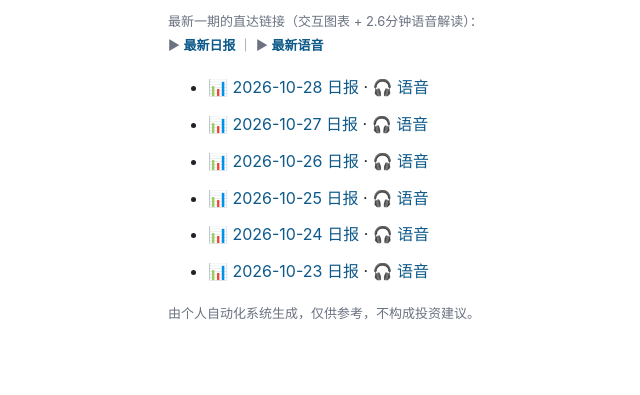
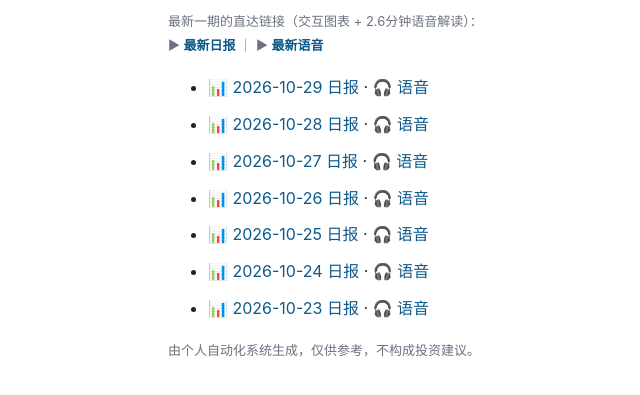
Before and after one commit to XU-Malice/finance-daily, a plain HTML site: page index.html in a window 1280 px wide. Shown: the part 63-458 px from the top of the page, without its empty margins (132-772 px from the left). Drawn offline with Linux system fonts and the light colour scheme.

Commit message:
更新目录

```diff
--- a/index.html
+++ b/index.html
@@ -6,6 +6,7 @@ h1{font-size:20px;border-left:4px solid #b3261e;padding-left:10px}a{color:#0e5a8
 <p class="tip">最新一期的直达链接（交互图表 + 2.6分钟语音解读）：<br>
 ▶ <a href="latest.html"><b>最新日报</b></a> ｜ ▶ <a href="latest.mp3"><b>最新语音</b></a></p>
 <ul>
+<li><a href="reports/2026-10-29.html">📊 2026-10-29 日报</a> · <a href="voice/2026-10-29.mp3">🎧 语音</a></li>
 <li><a href="reports/2026-10-28.html">📊 2026-10-28 日报</a> · <a href="voice/2026-10-28.mp3">🎧 语音</a></li>
 <li><a href="reports/2026-10-27.html">📊 2026-10-27 日报</a> · <a href="voice/2026-10-27.mp3">🎧 语音</a></li>
 <li><a href="reports/2026-10-26.html">📊 2026-10-26 日报</a> · <a href="voice/2026-10-26.mp3">🎧 语音</a></li>
```
